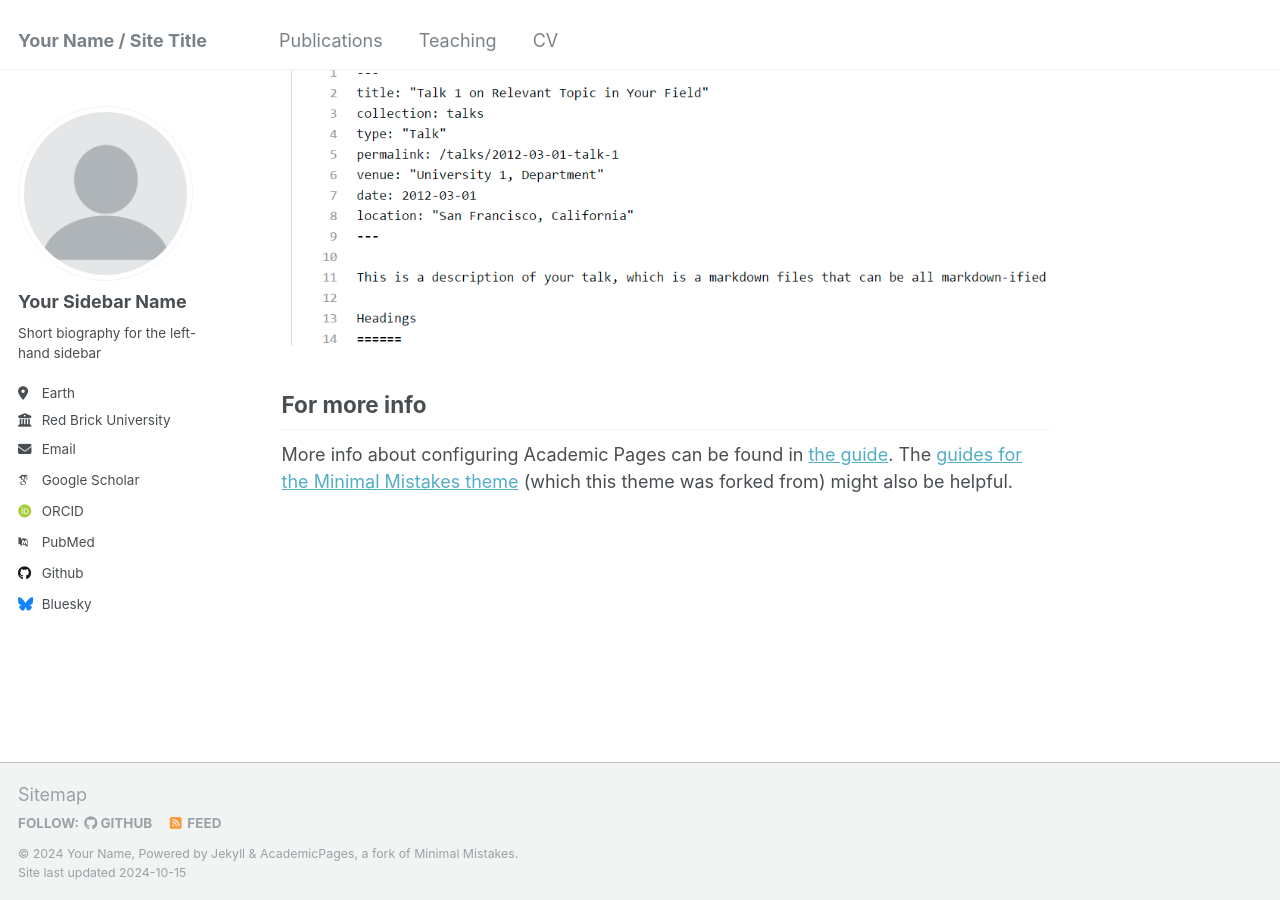
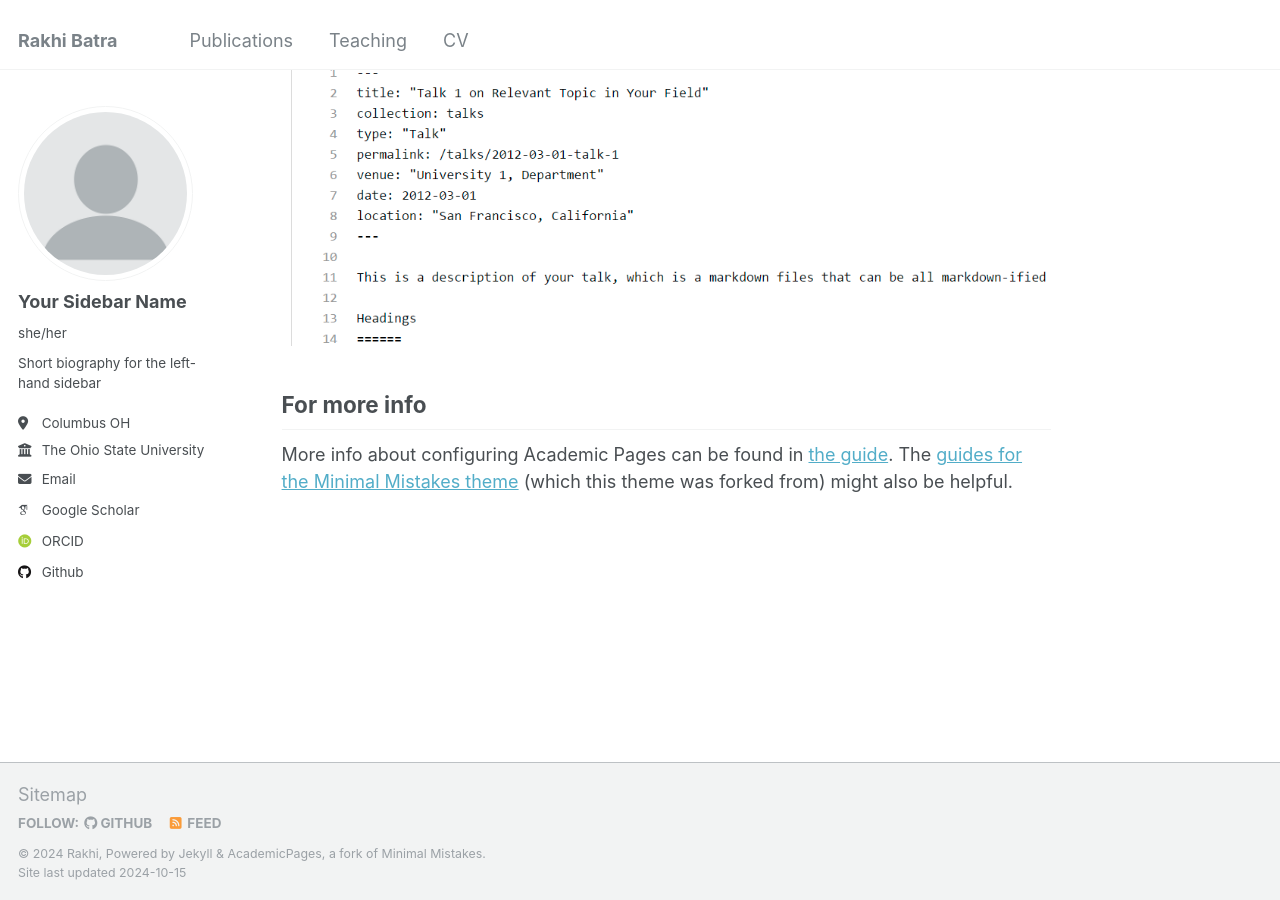
Before and after one commit to rakhi-batra/rakhi-batra.github.io, a Jekyll site: the page built from _pages/about.md, in a window 1280 px wide and 900 px high, scrolled down 2643 px. Built offline with Jekyll 4.4.1, drawn with Linux system fonts in a browser that asks for light colours; some web fonts are replaced.

Commit message:
Update _config.yml

```diff
--- a/_config.yml
+++ b/_config.yml
@@ -8,10 +8,10 @@
 
 # Basic Site Settings
 locale                   : "en-US"
-title                    : "Your Name / Site Title"
+title                    : "Rakhi Batra"
 title_separator          : "-"
-name                     : &name "Your Name"
-description              : &description "personal description"
+name                     : &name "Rakhi"
+description              : &description "Ph.D Students"
 url                      : https://academicpages.github.io # the base hostname & protocol for your site e.g. "https://mmistakes.github.io"
 baseurl                  : "" # the subpath of your site, e.g. "/blog"
 repository               : "academicpages/academicpages.github.io"
@@ -23,20 +23,16 @@ author:
   # Biographic information
   avatar           : "profile.png"
   name             : "Your Sidebar Name"
-  pronouns         : # example: "she/her"
+  pronouns         : "she/her"
   bio              : "Short biography for the left-hand sidebar"
-  location         : "Earth"
-  employer         : "Red Brick University"
+  location         : "Columbus OH"
+  employer         : "The Ohio State University"
   uri              : # URL
-  email            : "none@example.org"
+  email            : "rakhi.1@osu.edu"
 
   # Academic websites
-  arxiv            : # URL - Update with the correct link to your profile
   googlescholar    : "https://scholar.google.com/citations?user=PS_CX0AAAAAJ"
-  impactstory      : # URL
   orcid            : "http://orcid.org/yourorcidurl"
-  semantic         : # URL
-  pubmed           : "https://www.ncbi.nlm.nih.gov/pubmed/?term=john+snow"
   researchgate     : # URL
 
   # Repositories and software development
@@ -48,7 +44,6 @@ author:
   stackoverflow    : # User number or user number and name (i.e., use "1" or "1/jeff-atwood")
 
   # Social media
-  bluesky          : "bsky.app" # Replace this with you Bluesky username
   facebook         : # Username
   flickr           : # Username
   foursquare       : # Username
```
